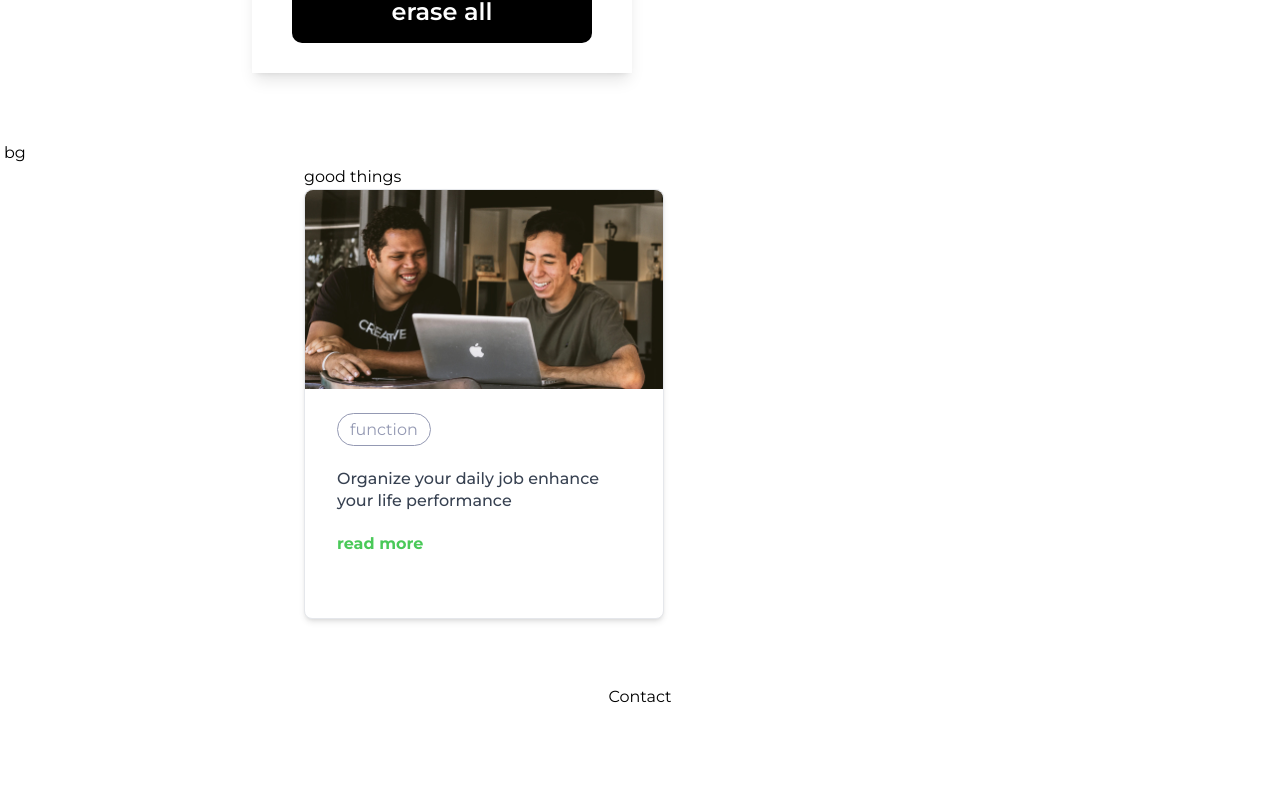
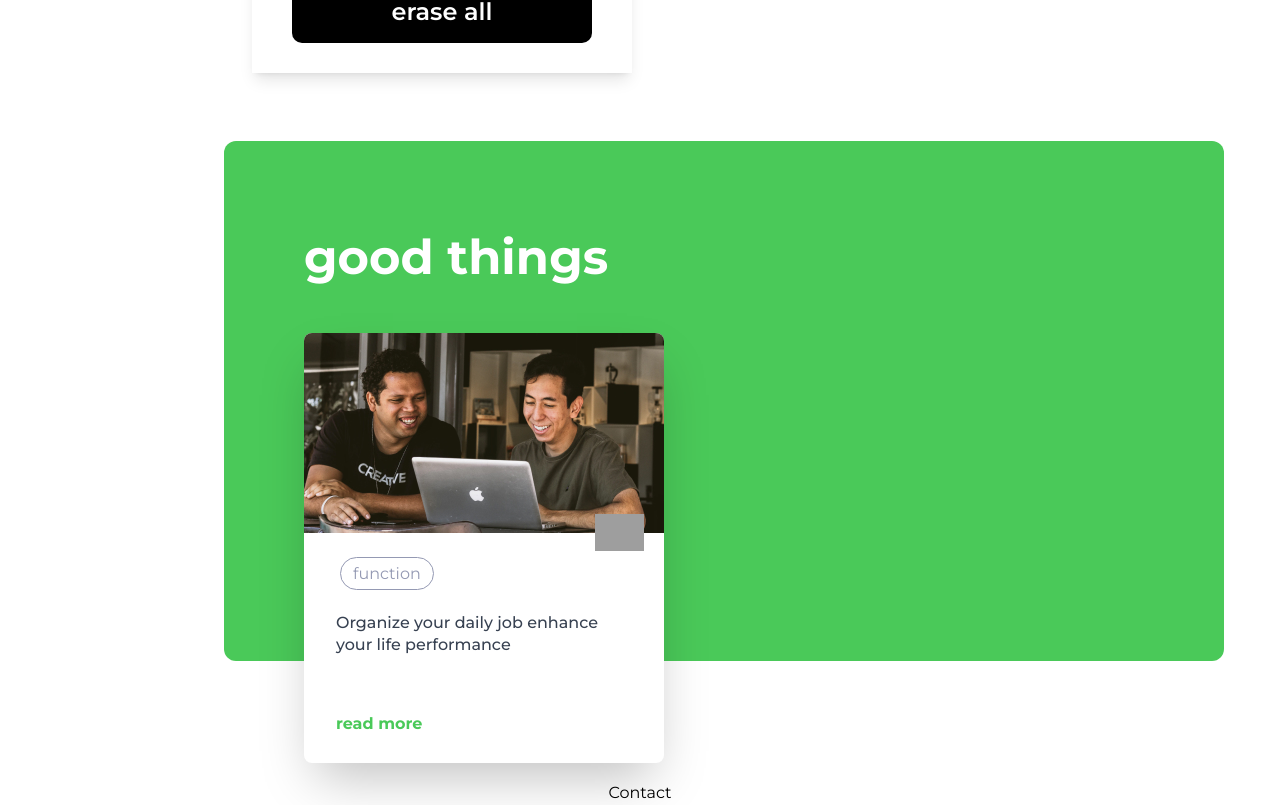
Before and after one commit to jademirf/coopers-todo-list-web, a Next.js app: page / in a window 1280 px wide. Shown: the part 1895-2700 px from the top of the page. Built offline with nearby package versions, Linux system fonts and the light colour scheme; grey boxes are pictures that could not be loaded.

Commit message:
make post card dinamic

```diff
--- a/src/components/CardGoodThings.tsx
+++ b/src/components/CardGoodThings.tsx
@@ -1,24 +1,40 @@
 import Image from 'next/image'
 
-
-export const CardGoodThings = () => {
+interface Tag {
+  title: string;
+  link: string;
+}
+interface PostCardProps {
+  image: string;
+  link: string;
+  tags: Tag[];
+  title: string;
+}
+export const CardGoodThings = ({image, link, tags, title}: PostCardProps) => {
   return (
     <div
-      className="max-w-full md:max-w-sm bg-white border w-[340px] md:w-[360px] h-[430px] border-gray-200 rounded-lg shadow-md dark:bg-gray-800 dark:border-gray-700"
+      className="max-w-full md:max-w-sm bg-white w-[340px] md:w-[360px] h-[430px] rounded-lg shadow-2xl"
     >
-      <Image className="rounded-t-lg" src="/img-card-1.jpg" width={360} height={200} alt="Card Header image" />
-      <section className="px-8 pb-5 h-[230px]">
-        <div className="w-full pt-6 text-gray-500 text-[16px]">
-          <a
-            href="#"
-            className="leading-[19.2px] inline-block px-[12px] py-[6px] border rounded-3xl border-gray-500"
-            >
-              function
-          </a>
+      <div className="text-right">
+        <Image className="rounded-t-lg" src={image} width={360} height={200} alt="Card Header image" />
+        <Image className="-mt-7 inline mr-5" src="/icone-coopers.svg" width={49} height={56} alt="green coopers icon" />
+      </div>
+      <section className="px-8 pb-[23px] h-[230px]">
+        <div className="w-full text-gray-500">
+          {tags.map((tag, key) => (
+              <a
+                key={key}
+                href={tag.link}
+                className="leading-[19px] font-normal text-[16px] inline-block px-[12px] py-[6px] ml-1 border rounded-3xl border-gray-500"
+                >
+                  {tag.title}
+              </a>
+            )
+          )}
         </div>
-        <p className="mt-[22px] leading-[21.6px] mb-3 font-medium text-gray-700 dark:text-gray-400">Organize your daily job enhance your life performance</p>
+        <p className="mt-[22px] h-[80px] leading-[21.6px] mb-3 font-medium text-gray-700 dark:text-gray-400">{title}</p>
         <div>
-          <a href="#" className="inline-flex items-center py-2 text-[16px] font-bold text-center text-green-500 rounded-lg hover:text-green-400  focus:outline-none focus:ring-green-300">
+          <a href={link} className="inline-flex items-center py-2 text-[16px] font-bold text-center text-green-500 rounded-lg hover:text-green-400  focus:outline-none focus:ring-green-300">
               read more
           </a>
         </div>
--- a/src/pages/index.tsx
+++ b/src/pages/index.tsx
@@ -77,6 +77,10 @@ export default function Home() {
       title: 'This item label may be edited',
       done: false
     },
+  ]
+
+  const tags = [
+    {title: 'function', link: '#'},
   ]
 
   const [openDialog, setOpenDialog] = useState(false)
@@ -213,16 +217,18 @@ export default function Home() {
         </section>
         <section
           id="good-things"
-          className="flex flex-col w-full lg:w-[1440px] mx-auto mt-[68px] text-left"
+          className="flex flex-col w-full lg:w-[1440px] mx-auto mt-[68px] h-[570px] lg:h-[640px] text-left"
         >
-          <div className="">
-            bg
-            <div
-              className="lg:w-[1000px] h-[520px] mx-auto lg:pl-[80px] bg-transparent"
-            >
-              <header>good things</header>
-              <div className="w-full flex flex-col items-center lg:items-start">
-                <CardGoodThings />
+          <div className="bg-green-500 rounded-xl lg:w-[1000px] h-[450px] lg:h-[520px] lg:mx-auto lg:pl-[80px]">
+            <div className="flex flex-col absolute mt-10 lg:mt-20" >
+              <header className="text-white pl-4 lg:pl-0 font-bold text-[30px] lg:text-[48px]">good things</header>
+              <div className="w-full mt-5 lg:mt-10 pl-4 lg:pl-0 flex gap-4 items-center lg:items-start">
+                <CardGoodThings
+                  image="/img-card-1.jpg"
+                  title="Organize your daily job enhance your life performance"
+                  link="#"
+                  tags={tags}
+                />
               </div>
             </div>
           </div>
--- a/tailwind.config.js
+++ b/tailwind.config.js
@@ -7,6 +7,9 @@ module.exports = {
   ],
   theme: {
     extend: {
+      boxShadow: {
+        "post-card": "drop-shadow(8px 8px 24px rgba(12, 41, 208, 0.16));"
+      },
       fontFamily: {
         sans: 'Montserrat, sans-serif',
       },
```
